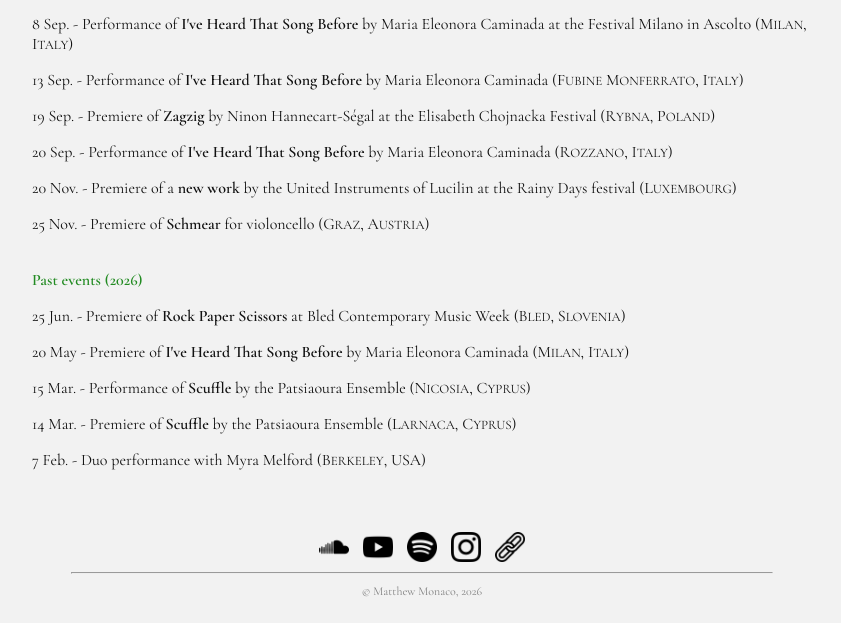
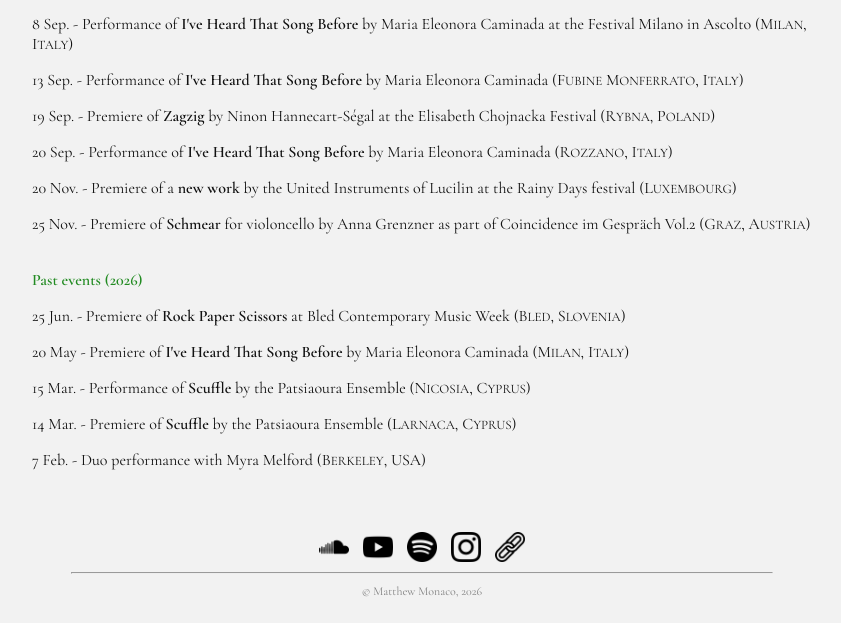
Before and after one commit to matthew-monaco/matthew-monaco.github.io, a Jekyll site: the page built from index.md, in a window 1280 px wide. Shown: the part 487-1110 px from the top of the page, without its empty margins (218-1059 px from the left). Built offline with Jekyll 4.4.1, drawn with Linux system fonts in a browser that asks for light colours.

Commit message:
Update index.md

```diff
--- a/index.md
+++ b/index.md
@@ -17,7 +17,7 @@ I am a Paris-based composer and pianist, originally from New Jersey. Feel free t
 <p>19 Sep. -  Premiere of <strong>Zagzig</strong> by Ninon Hannecart-Ségal at the Elisabeth Chojnacka Festival (R<font size="2">YBNA</font>, P<font size="2">OLAND</font>)</p>
 <p>20 Sep. - Performance of <strong>I've Heard That Song Before</strong> by Maria Eleonora Caminada (R<font size="2">OZZANO</font>, I<font size="2">TALY</font>)</p>
 <p>20 Nov. - Premiere of a <strong>new work</strong> by the United Instruments of Lucilin at the Rainy Days festival (L<font size="2">UXEMBOURG</font>)</p>
-<p>25 Nov. - Premiere of <strong>Schmear</strong> for violoncello (G<font size="2">RAZ</font>, A<font size="2">USTRIA</font>)</p>
+<p>25 Nov. - Premiere of <strong>Schmear</strong> for violoncello by Anna Grenzner as part of Coincidence im Gespräch Vol.2 (G<font size="2">RAZ</font>, A<font size="2">USTRIA</font>)</p>
 
 <br>
 <span class="green-bold">Past events (2026)</span>
```
